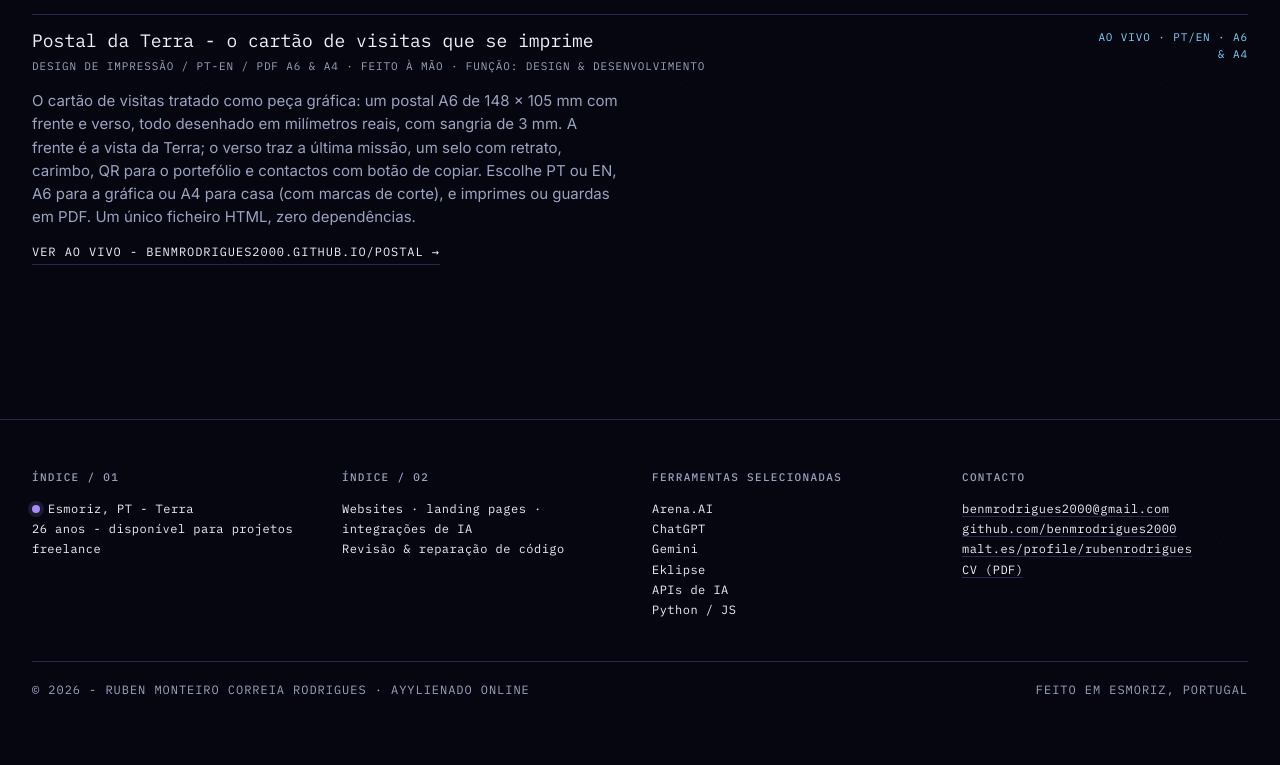
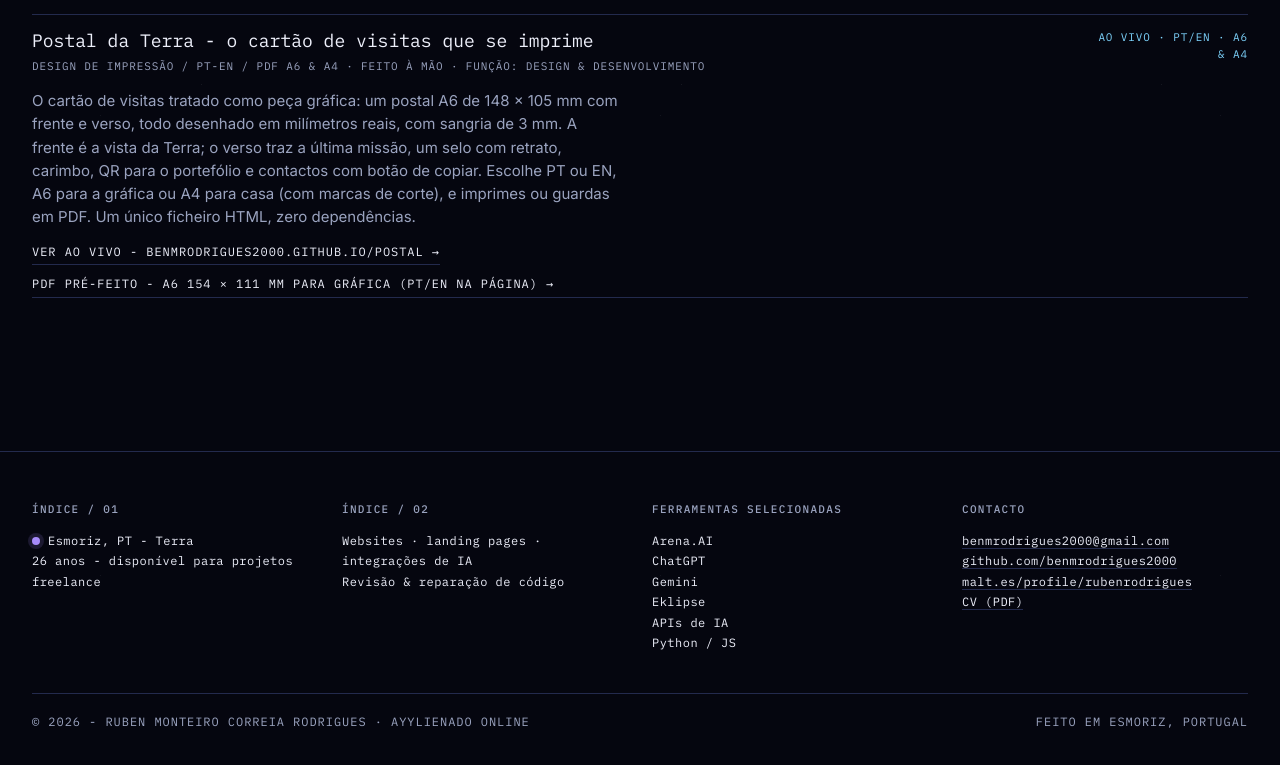
Before and after one commit to benmrodrigues2000/benmrodrigues2000.github.io, a plain HTML site: page trabalhos.html in a window 1280 px wide. Shown: the part 5608-6373 px from the top of the page. Drawn offline with Linux system fonts and the light colour scheme.

Commit message:
Add pre-made postcard PDFs (A6/A4 x PT/EN) and reference on Trabalhos
- Generated with headless Chromium print engine using the page's own
  @page sizes: A6 154x111mm (2 pages, front/back, 3mm bleed) and
  A4 210x297mm (2 pages, 2 cards per sheet with crop marks)
- Site's bundled woff2 fonts (Bebas Neue, IBM Plex Mono, Inter)
  embedded in all PDFs
- New 'PDF pre-feito' link on the Postal da Terra artifact card

Co-authored-by: arena-agent <297053741+arena-agent@users.noreply.github.com>

```diff
--- a/trabalhos.html
+++ b/trabalhos.html
@@ -348,6 +348,7 @@
 </figcaption>
 <p class="a-desc">O cartão de visitas tratado como peça gráfica: um postal A6 de 148 × 105 mm com frente e verso, todo desenhado em milímetros reais, com sangria de 3 mm. A frente é a vista da Terra; o verso traz a última missão, um selo com retrato, carimbo, QR para o portefólio e contactos com botão de copiar. Escolhe PT ou EN, A6 para a gráfica ou A4 para casa (com marcas de corte), e imprimes ou guardas em PDF. Um único ficheiro HTML, zero dependências.</p>
 <a class="a-live" href="postal/">Ver ao vivo - benmrodrigues2000.github.io/postal <span class="arrow">→</span></a>
+<a class="a-live" href="postal/ruben-rodrigues-postal-a6-pt.pdf" style="display:flex;margin-top:10px">PDF pré-feito - A6 154 × 111 mm para gráfica (PT/EN na página) <span class="arrow">→</span></a>
 </figure>
 </div>
 </div>
```
Also changed, not shown: 4 other files.
